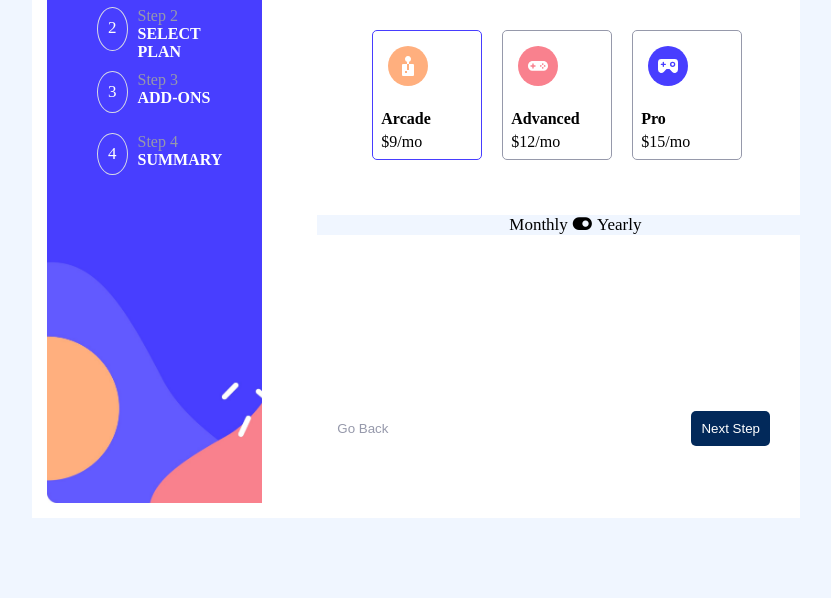
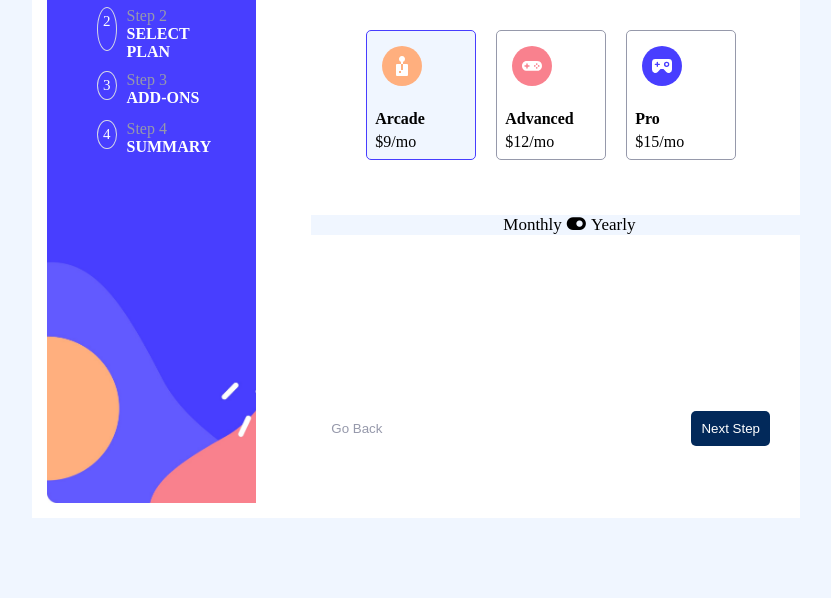
Before and after one commit to MartinMurithi/Multi-Step-Form, a plain HTML site: page index.html in a window 1280 px wide. Shown: the part 202-800 px from the top of the page, without its empty margins (224-1055 px from the left). Drawn offline with Linux system fonts and the light colour scheme.

Commit message:
Updated code

```diff
--- a/index.css
+++ b/index.css
@@ -25,8 +25,7 @@ body{
     /* Specifies size background image */
     background-image: url(./assets/images/bg-sidebar-desktop.jpg);
     background-size: cover;
-    width: 30%;
-    height: 70;
+    width: 40%;
     margin: 15px;
 }
 
@@ -37,11 +36,12 @@ body{
 .step{
     display: flex;
     color: white;
+    padding-right: 5px;
 }
 
 .number{
-    padding: 10px;
-    font-size: 17px;
+    padding: 5px;
+    font-size: 15px;
     border-radius: 100% ;
     margin: 10px 10px;
     border: 1px solid  hsl(229, 24%, 87%);
@@ -91,6 +91,7 @@ body{
     height: 130px;
     border-radius: 5px;
     border: 1px solid hsl(243, 100%, 62%);
+    background-color: hsl(217, 100%, 97%);
 }
 
 .timePlan{
```
